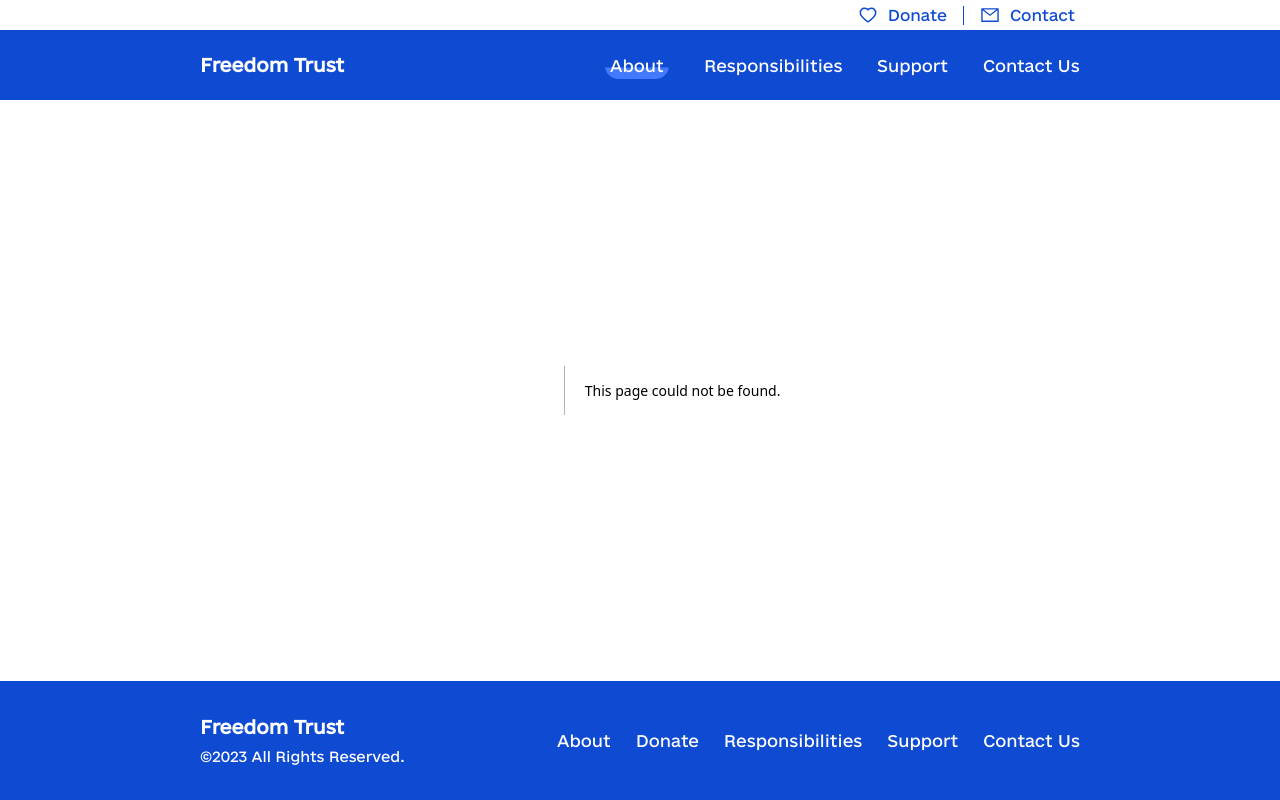
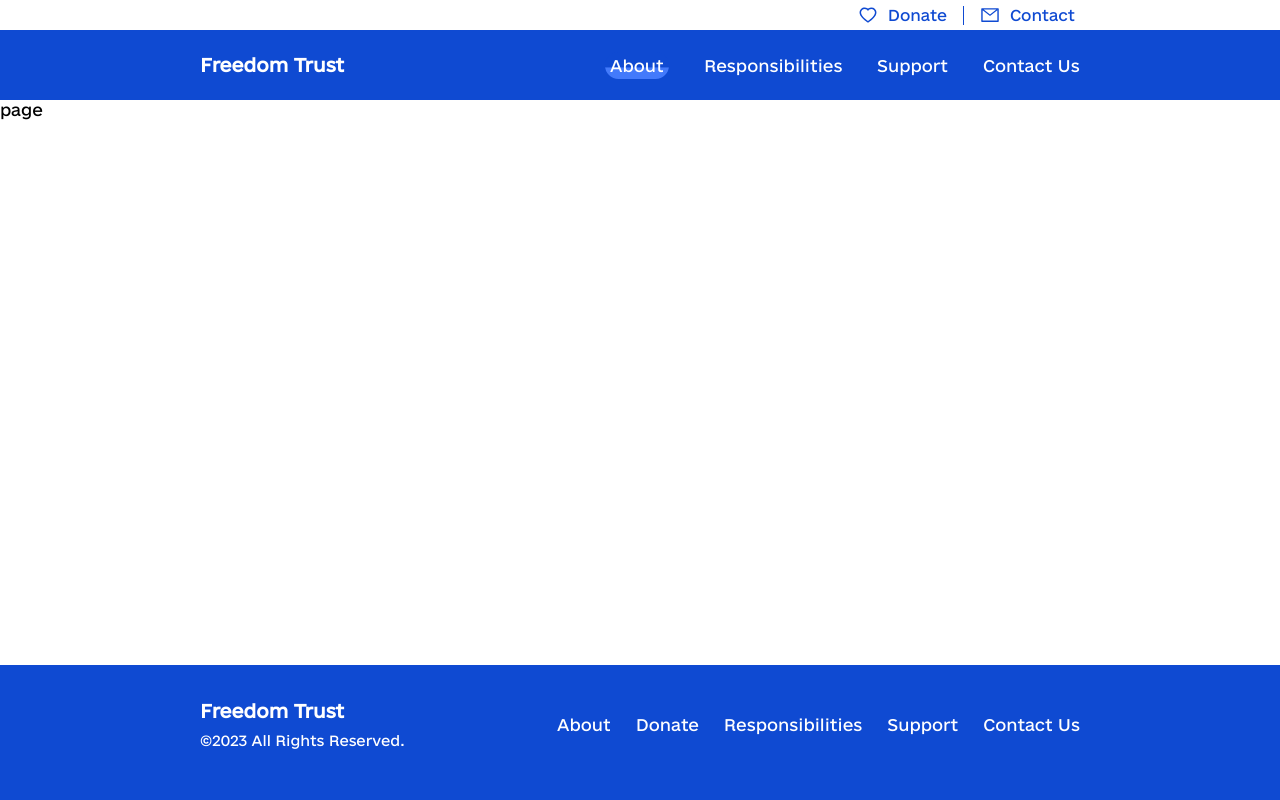
Before and after one commit to yanzhabko/freedom-trust, a Next.js app: page /about/news in a window 1280 px wide. Before the commit this address had no page. Built offline with nearby package versions, Linux system fonts and the light colour scheme.

Commit message:
init news

```diff
--- /dev/null
+++ b/app/about/news/page.tsx
@@ -0,0 +1,9 @@
+import React from 'react'
+
+const News = () => {
+	return (
+		<div>page</div>
+	)
+}
+
+export default News
```
